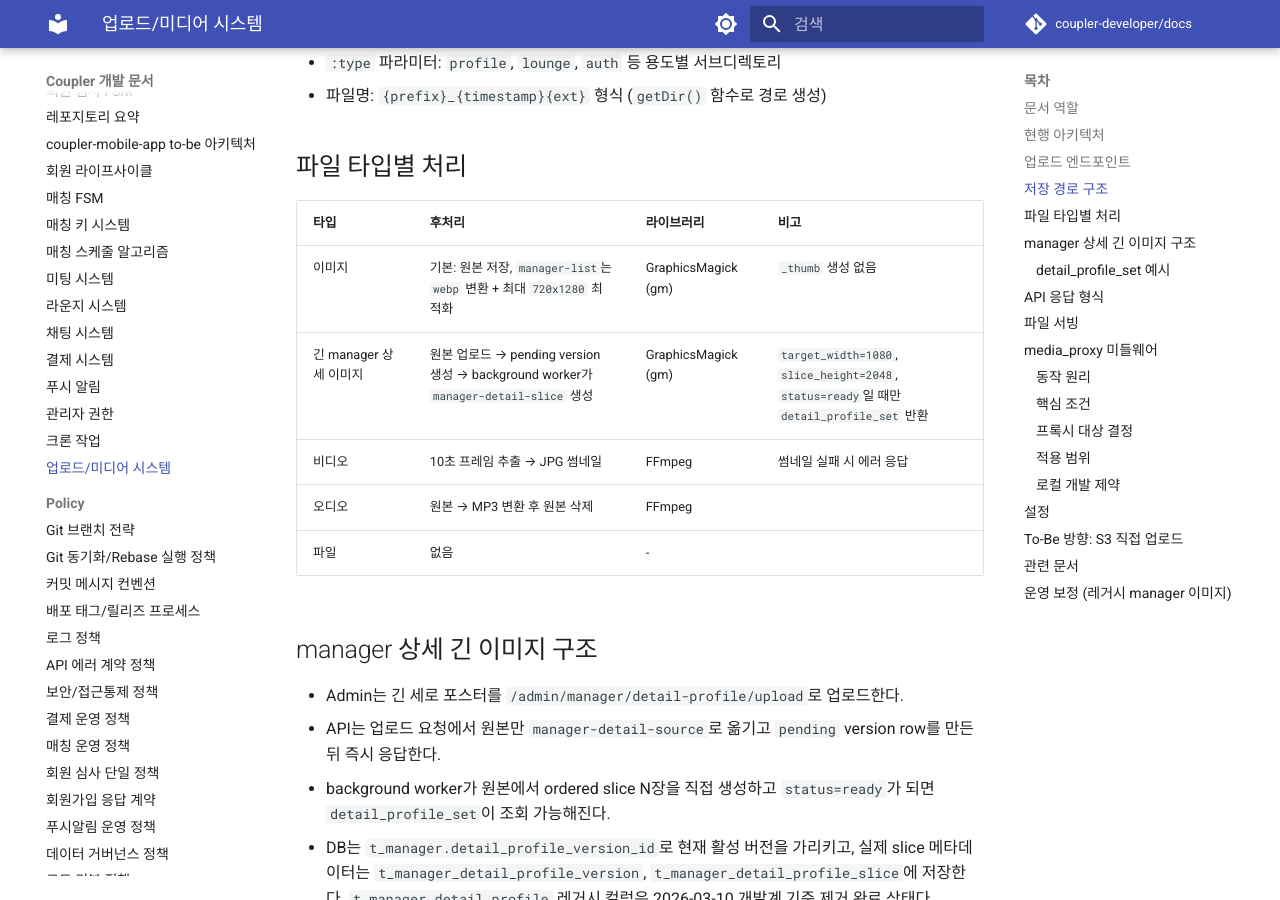
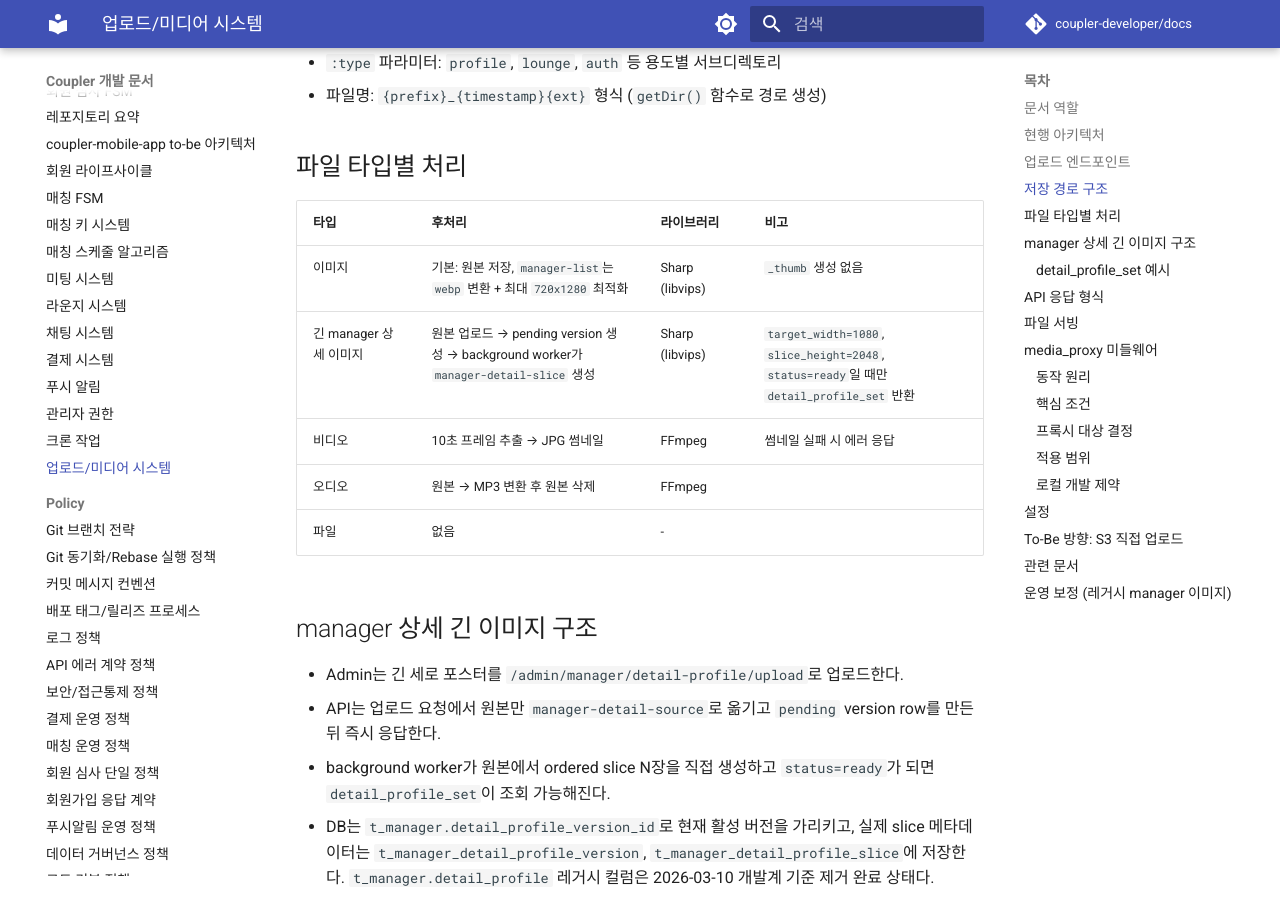
Before and after one commit to coupler-developer/docs, an MkDocs documentation site: the page built from content/architecture/upload-media-system.md, in a window 1280 px wide and 900 px high, scrolled down 2350 px. Built offline with MkDocs 1.6.1 and Material for MkDocs 9.7.7, drawn with Linux system fonts in a browser that asks for light colours; comment, search, counter and statistics services are not loaded.

Commit message:
docs: 업로드 미디어 시스템 sharp 전환을 동기화
Changes
- 일반 이미지 최적화와 manager 상세 이미지 처리 라이브러리를 GraphicsMagick에서 Sharp로 갱신했다.
- 현재 구현 기준 라이브러리 표기를 코드와 맞췄다.

Tests
- 문서 동기화만 해당

```diff
--- a/content/architecture/upload-media-system.md
+++ b/content/architecture/upload-media-system.md
@@ -68,8 +68,8 @@ uploads/
 
 | 타입                   | 후처리                                                                               | 라이브러리          | 비고                                                                                      |
 | ---------------------- | ------------------------------------------------------------------------------------ | ------------------- | ----------------------------------------------------------------------------------------- |
-| 이미지                 | 기본: 원본 저장, `manager-list`는 `webp` 변환 + 최대 `720x1280` 최적화               | GraphicsMagick (gm) | `_thumb` 생성 없음                                                                        |
-| 긴 manager 상세 이미지 | 원본 업로드 → pending version 생성 → background worker가 `manager-detail-slice` 생성 | GraphicsMagick (gm) | `target_width=1080`, `slice_height=2048`, `status=ready`일 때만 `detail_profile_set` 반환 |
+| 이미지                 | 기본: 원본 저장, `manager-list`는 `webp` 변환 + 최대 `720x1280` 최적화               | Sharp (libvips)     | `_thumb` 생성 없음                                                                        |
+| 긴 manager 상세 이미지 | 원본 업로드 → pending version 생성 → background worker가 `manager-detail-slice` 생성 | Sharp (libvips)     | `target_width=1080`, `slice_height=2048`, `status=ready`일 때만 `detail_profile_set` 반환 |
 | 비디오                 | 10초 프레임 추출 → JPG 썸네일                                                        | FFmpeg              | 썸네일 실패 시 에러 응답                                                                  |
 | 오디오                 | 원본 → MP3 변환 후 원본 삭제                                                         | FFmpeg              |                                                                                           |
 | 파일                   | 없음                                                                                 | -                   |                                                                                           |
```
